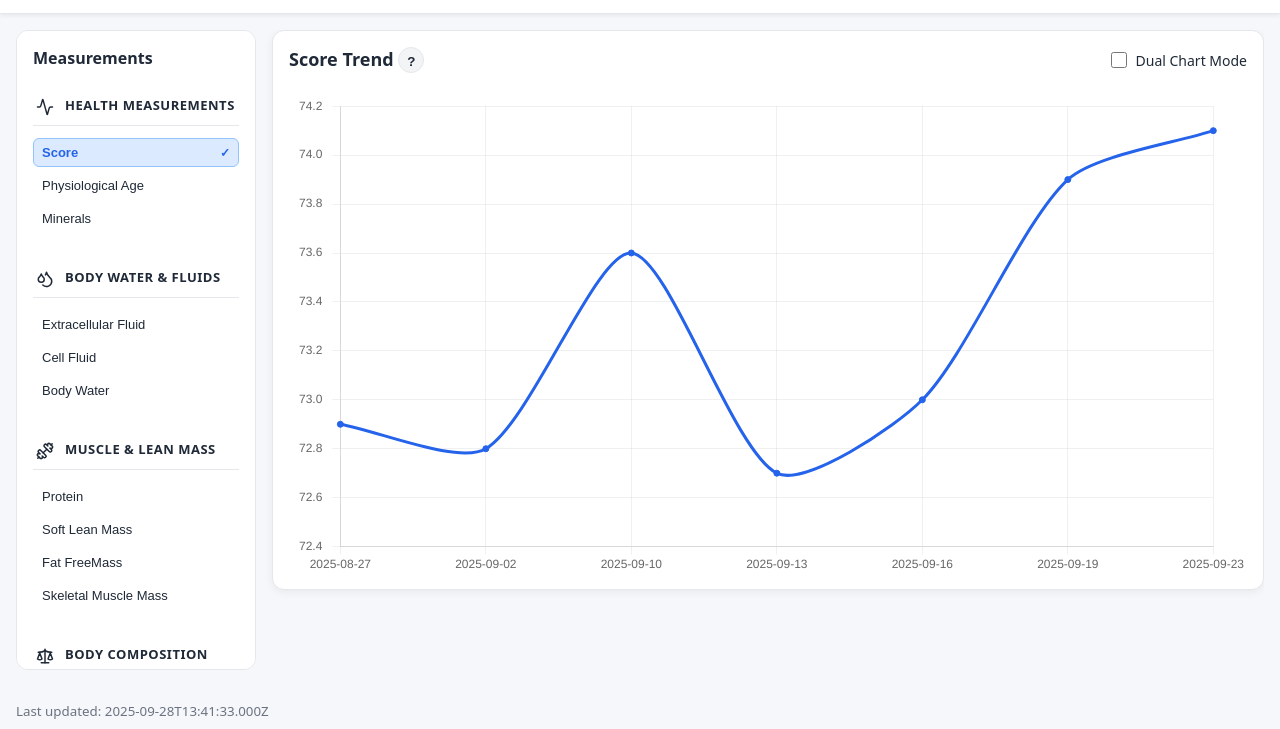
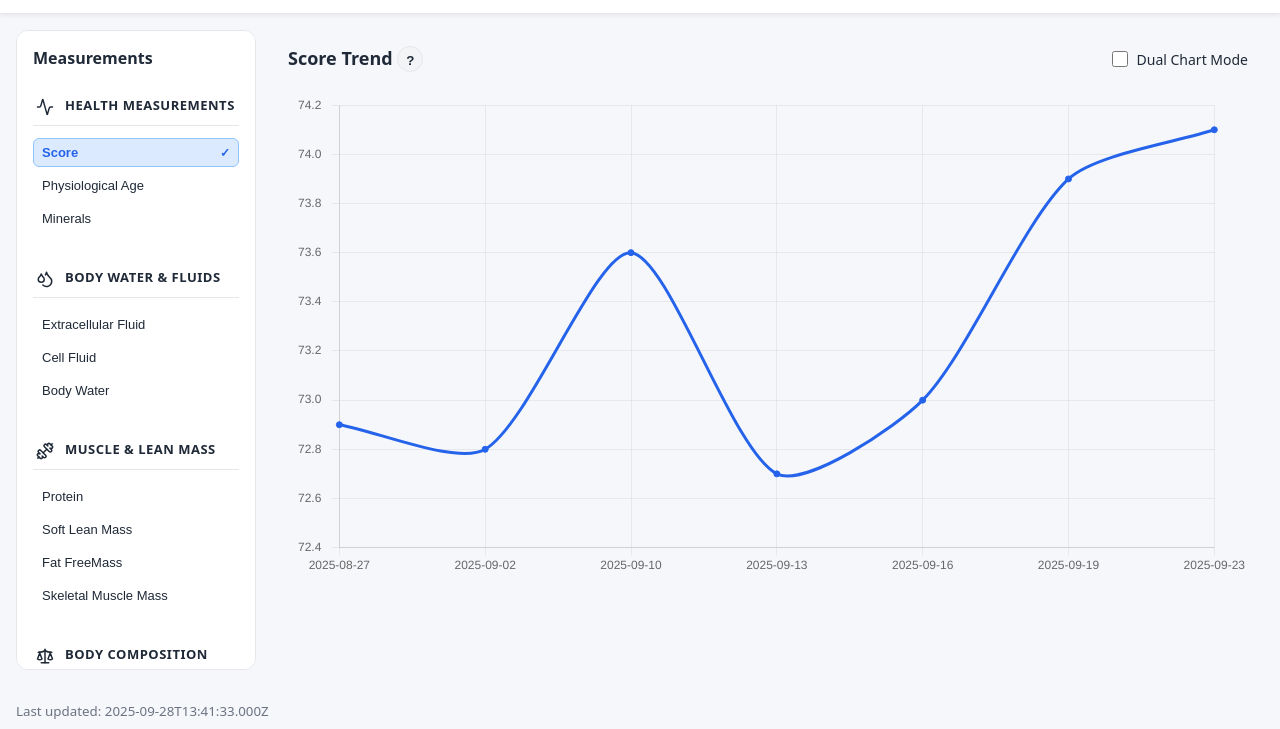
Before and after one commit to fairy-pitta/self-tracker, a plain HTML site: page index.html in a window 1280 px wide. Shown: the part 71-800 px from the top of the page. Drawn offline with nearby package versions, Linux system fonts and the light colour scheme.

Commit message:
Remove chart section shadow and border, integrate with page background

```diff
--- a/assets/style.css
+++ b/assets/style.css
@@ -242,11 +242,11 @@ body {
   margin-top: 8px;
 }
 .chart-card {
-  background: var(--surface);
-  border: 1px solid var(--border);
+  background: var(--bg);
+  border: none;
   border-radius: 12px;
   padding: 16px;
-  box-shadow: 0 2px 8px rgba(0,0,0,.06);
+  box-shadow: none;
   display: flex;
   flex-direction: column;
 }
```
